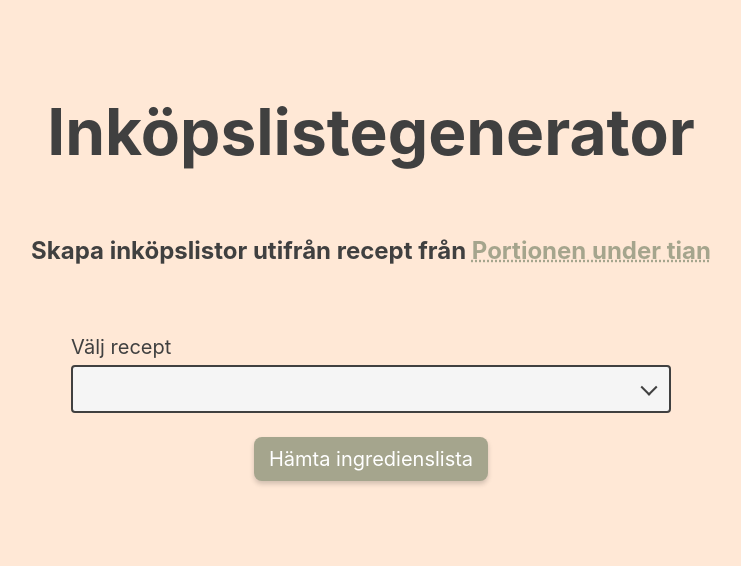
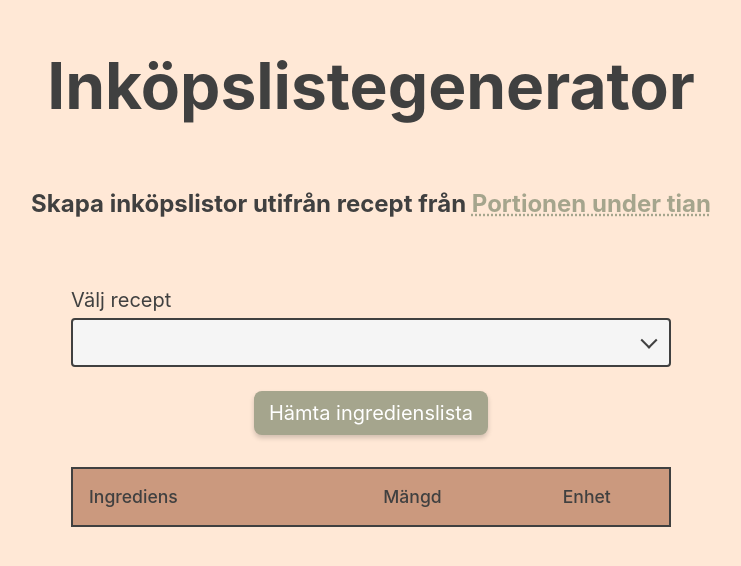
Before and after one commit to jgarplind/portionen-ingredient-accumulator, a Next.js app: page / in a window 1280 px wide. Shown: the part 112-678 px from the top of the page, without its empty margins (269-1010 px from the left). Built offline with nearby package versions, Linux system fonts and the light colour scheme.

Commit message:
Table layout etc.

```diff
--- a/components/IngredientList.module.css
+++ /dev/null
@@ -1,4 +0,0 @@
-.list {
-  margin: 0;
-  padding: 0;
-}
--- a/components/IngredientList.tsx
+++ /dev/null
@@ -1,21 +0,0 @@
-import styles from "./IngredientList.module.css";
-
-export interface IIngredient {
-  name: string;
-  amount: number;
-  unit: string;
-}
-
-export const IngredientList = ({
-  ingredients,
-}: {
-  ingredients: IIngredient[];
-}) => (
-  <ul className={styles.list}>
-    {ingredients.map(({ name, amount, unit }) => (
-      <li key={`${name}${unit}`}>
-        {name}: {amount} {unit}
-      </li>
-    ))}
-  </ul>
-);
--- /dev/null
+++ b/components/IngredientTable.module.css
@@ -0,0 +1,35 @@
+.list {
+  margin: 0;
+  padding: 0;
+}
+
+.even {
+  background-color: var(--bg-color);
+}
+
+.table {
+  border: 2px solid var(--text-color);
+  border-radius: 4px;
+  border-collapse: collapse;
+  width: min(100%, 600px);
+}
+
+.tableHeaderCell {
+  text-align: left;
+  border-bottom: 2px solid var(--text-color);
+  font-size: 110%;
+  background-color: var(--highlight-color);
+}
+
+.tableCell {
+  font-weight: 500;
+  padding: 1rem;
+}
+
+.tableCell:not(:first-child) {
+  text-align: center;
+}
+
+.tableRow:nth-child(even) .tableCell {
+  background-color: var(--highlight-color);
+}
--- /dev/null
+++ b/components/IngredientTable.tsx
@@ -0,0 +1,68 @@
+import styles from "./IngredientTable.module.css";
+import * as rt from "react-table";
+import { useEffect, useMemo } from "react";
+
+export interface IIngredient {
+  name: string;
+  amount: number;
+  unit: string;
+}
+
+const columns: rt.Column<IIngredient>[] = [
+  {
+    Header: "Ingrediens",
+    accessor: "name", // accessor is the "key" in the data
+  },
+  {
+    Header: "Mängd",
+    accessor: "amount",
+  },
+  {
+    Header: "Enhet",
+    accessor: "unit",
+  },
+];
+
+export const IngredientTable = ({
+  ingredients,
+}: {
+  ingredients: IIngredient[];
+}) => {
+  const tableInstance = rt.useTable({ columns, data: ingredients });
+  const { getTableProps, getTableBodyProps, headerGroups, rows, prepareRow } =
+    tableInstance;
+  return (
+    <table {...getTableProps()} className={styles.table}>
+      <thead>
+        {headerGroups.map((hg) => (
+          <tr {...hg.getHeaderGroupProps()}>
+            {hg.headers.map((column) => (
+              <th
+                {...column.getHeaderProps()}
+                className={[styles.tableHeaderCell, styles.tableCell].join(" ")}
+              >
+                {column.render("Header")}
+              </th>
+            ))}
+          </tr>
+        ))}
+      </thead>
+      <tbody {...getTableBodyProps()}>
+        {rows.map((row, rowIndex) => {
+          prepareRow(row);
+          return (
+            <tr {...row.getRowProps()} className={styles.tableRow}>
+              {row.cells.map((cell) => {
+                return (
+                  <td {...cell.getCellProps()} className={styles.tableCell}>
+                    {cell.render("Cell")}
+                  </td>
+                );
+              })}
+            </tr>
+          );
+        })}
+      </tbody>
+    </table>
+  );
+};
--- a/package.json
+++ b/package.json
@@ -8,9 +8,11 @@
     "lint": "next lint"
   },
   "dependencies": {
+    "@types/react-table": "^7.7.9",
     "next": "12.0.7",
     "react": "17.0.2",
-    "react-dom": "17.0.2"
+    "react-dom": "17.0.2",
+    "react-table": "^7.7.0"
   },
   "devDependencies": {
     "@types/node": "17.0.5",
--- a/pages/index.tsx
+++ b/pages/index.tsx
@@ -2,7 +2,7 @@ import type { NextPage } from "next";
 import Head from "next/head";
 import React from "react";
 import { ComboxboxMultiSelect } from "../components/ComboboxMultiSelect";
-import { IngredientList } from "../components/IngredientList";
+import { IngredientTable } from "../components/IngredientTable";
 import styles from "../styles/Home.module.css";
 
 const recipes = [
@@ -1099,7 +1099,7 @@ const Home: NextPage = () => {
           </button>
         </form>
 
-        <IngredientList ingredients={ingredients} />
+        <IngredientTable ingredients={ingredients} />
       </main>
 
       {/* <footer className={styles.footer}>
--- a/styles/Home.module.css
+++ b/styles/Home.module.css
@@ -10,6 +10,7 @@
   flex-direction: column;
   justify-content: center;
   align-items: center;
+  gap: 32px;
 }
 
 .title a:hover,
@@ -32,7 +33,7 @@
 }
 
 .description {
-  margin: 4rem 0;
+  margin: 2rem 0;
   line-height: 1.5;
   font-size: 1.5rem;
 }
```
Also changed, not shown: 1 other file (tests, documents, lock files or other folders).
